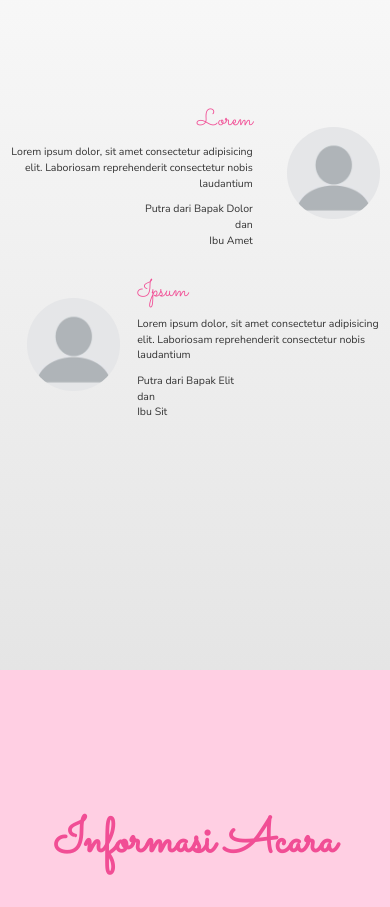
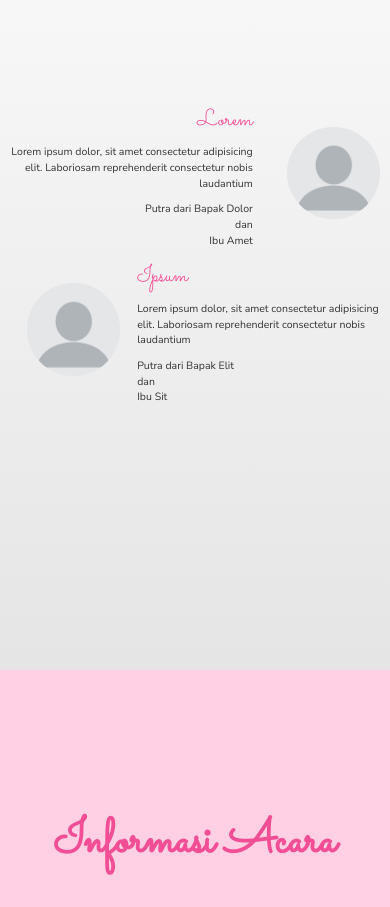
Before and after one commit to panduprio26/undangan-digital, a plain HTML site: page index.html in a window 390 px wide. Shown: the part 1133-2040 px from the top of the page. Drawn offline with nearby package versions, Linux system fonts and the light colour scheme; some packages are replaced by stand-ins of ours; grey boxes are pictures that could not be loaded; a script that the page names is missing.

Commit message:
mengubah index dan css

```diff
--- a/style.css
+++ b/style.css
@@ -609,7 +609,7 @@ footer li {
         display: flex !important;
         align-items: center !important;
         justify-content: center !important;
-        gap: 20px !important;
+        gap: 5px !important;
         margin-bottom: 30px;
 
     #wedding p {
```
Also changed, not shown: index.html (+0 -1 lines).
